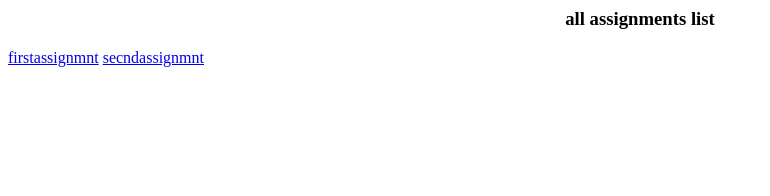
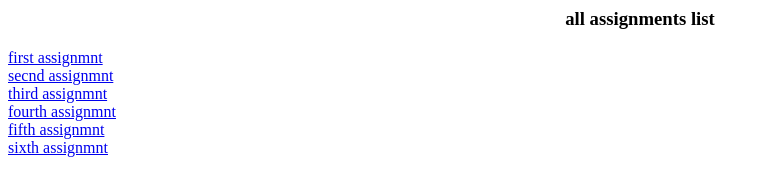
Before and after one commit to jayu-9/insanitylearnerassignments, a plain HTML site: page index.html in a window 1280 px wide. Shown: the whole page, without its empty margins (0-770 px from the left). Drawn offline with Linux system fonts and the light colour scheme.

Commit message:
Update index.html

```diff
--- a/index.html
+++ b/index.html
@@ -1,5 +1,11 @@
 <html>
 <h3><center>all assignments list</h3>
-<a href="assignment1.html">firstassignmnt</a>
-<a href="assignment2.html">secndassignmnt</a>
+<a href="assignment1.html">first assignmnt</a><br>
+<a href="assignment2.html">secnd assignmnt</a><br>
+
+<a href="assignment3.html">third assignmnt</a><br>
+<a href="assignment4.html">fourth assignmnt</a><br>
+
+<a href="assignment5.html">fifth assignmnt</a><br>
+<a href="assignment6.html">sixth assignmnt</a><br>
 </html>
```
